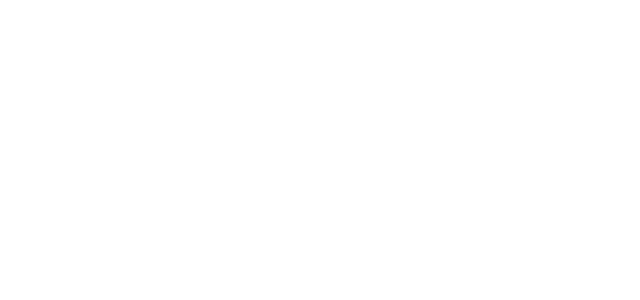
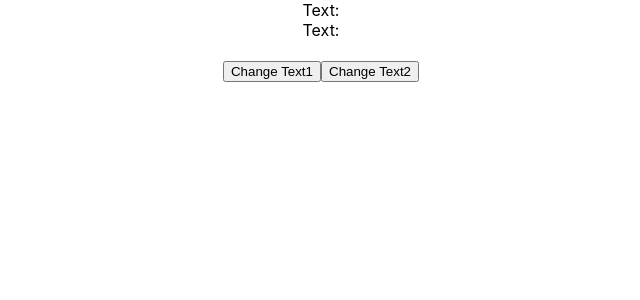
Before and after one commit to neominalsolutions/reactmemoisation, a React (Create React App) app: page /useEffect in a window 1280 px wide. Before the commit this address had no page. Shown: the top 300 px of the page, without its empty margins (319-959 px from the left). Built offline with nearby package versions, Linux system fonts and the light colour scheme.

Commit message:
UseEffectSample

```diff
--- /dev/null
+++ b/src/02_useEffect/UseEffectSample.tsx
@@ -0,0 +1,65 @@
+import { useEffect, useRef, useState } from 'react';
+
+// /useEffect route
+function UseEffectSample() {
+	// useEffect hook ile 1.state takibi yapılır, state değişiminde tetiklenir
+	// component doma ilk basıldığı anda tetiklenir
+	const [text, setText] = useState<string>('');
+	const [text2, setText2] = useState<string>('');
+	// const renderCount = useRef<number>(1);
+
+	// böyle bir yazım şeklini react destekliyor. Peki bunu kullanırsak ne olur ?.
+	// her defasında herhangi state değişim durumunda defalarca kez render olur.
+	useEffect(() => {
+		console.log('[] olamdan kullanım'); // apidan veri çekersek ve component de bir state değişimi olursa defalarca kez gereksiz yere network isteği atmış oluruz. Bu yanlış kullanıma dikkat edelim.
+		// kaç kez render olduğu bilgisini okumak için mantıklı
+		// ++renderCount.current;
+		// console.log('	renderCount.current', renderCount.current);
+	});
+
+	useEffect(() => {
+		//ComponentDidMount
+		console.log('sayfa doma ilk kez basıldı');
+	}, []); // [state1,state2,state3] yukarıdaki kod blogunda her hangi bir state takibi yok. 1 kereye mahsus component doma girdiğinde çalışır.
+	// apidan veri çekip component açılışında ekrana basma işlemleri yapıcaz.
+
+	useEffect(() => {
+		// ComponentDidUpdate
+		if (text !== '') {
+			console.log('text state değişiminde çalışır');
+		}
+	}, [text]); // text state dinlemek için bir tanımlama yapıldı.,
+
+	useEffect(() => {
+		if (text !== '' || text2 !== '') {
+			console.log('text1 veya text2 state değişiminde çalışır');
+		}
+	}, [text, text2]);
+
+	return (
+		<>
+			Text: {text}
+			<br></br>
+			Text: {text2}
+			<br></br>
+			{/* Render Count: {renderCount.current} */}
+			<br></br>
+			<button
+				onClick={() => {
+					setText('Deneme');
+				}}
+			>
+				Change Text1
+			</button>
+			<button
+				onClick={() => {
+					setText2('Deneme2');
+				}}
+			>
+				Change Text2
+			</button>
+		</>
+	);
+}
+
+export default UseEffectSample;
--- a/src/App.tsx
+++ b/src/App.tsx
@@ -4,6 +4,7 @@ import './App.css';
 // aynı dosya uzantısından birden fazla dosyayı import etme şeklimiz
 import { Route, Routes } from 'react-router-dom';
 import UseStateSample from './01_useState/UseStateSample';
+import UseEffectSample from './02_useEffect/UseEffectSample';
 
 // App dosyasının uygulamanın routing dosyası olarak kullanıyoruz.
 function App() {
@@ -28,6 +29,7 @@ function App() {
 				></Route>
 				<Route path="/contact" element={<>Contact</>}></Route>
 				<Route path='/useState' Component={UseStateSample}></Route>
+				<Route path='/useEffect' Component={UseEffectSample}></Route>
 			</Routes>
 		</div>
 	);
```
